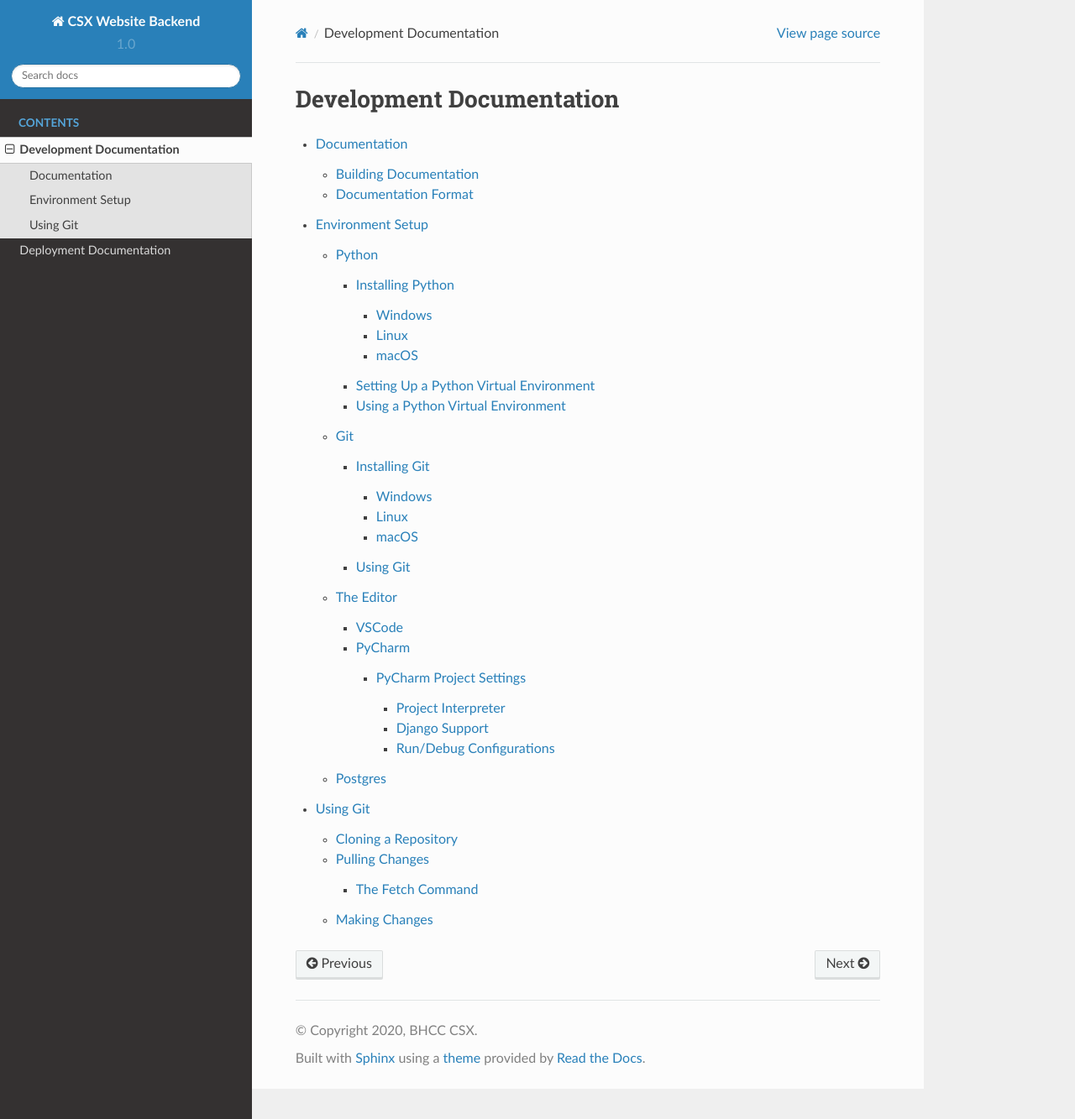
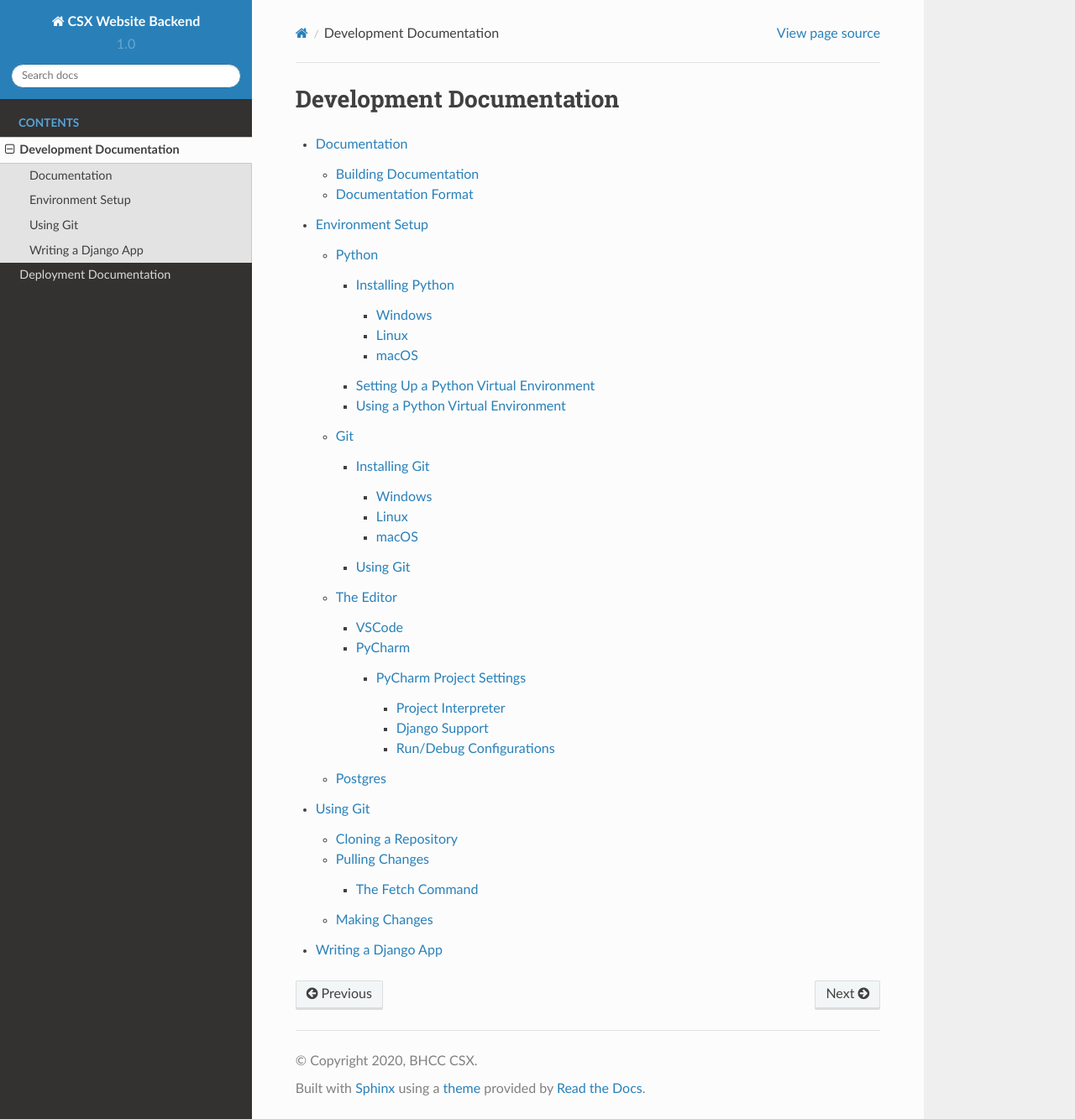
Before and after one commit to BHCC-CSX/csx-website-backend, a Sphinx documentation site: the page built from docs/development/index.md, in a window 1280 px wide and 1333 px high. Shown: the whole window at 84% size. Built offline with Sphinx 7.4.7 and the Read the Docs theme 2.0.0, drawn with Linux system fonts in a browser that asks for light colours.

Commit message:
Add a docs page on writing django apps.

````diff
--- a/docs/development/index.md
+++ b/docs/development/index.md
@@ -6,4 +6,5 @@
     documentation
     environment-setup
     git_help
+    writing_an_app
 ```
--- /dev/null
+++ b/docs/development/writing_an_app.md
@@ -0,0 +1,2 @@
+# Writing a Django App
+_Coming Soon_
````
